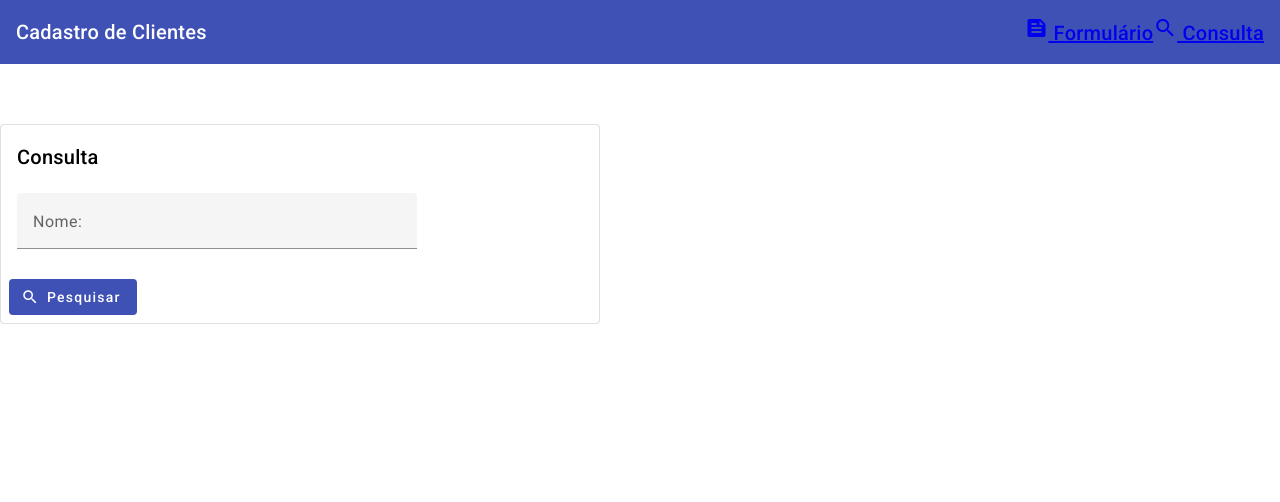
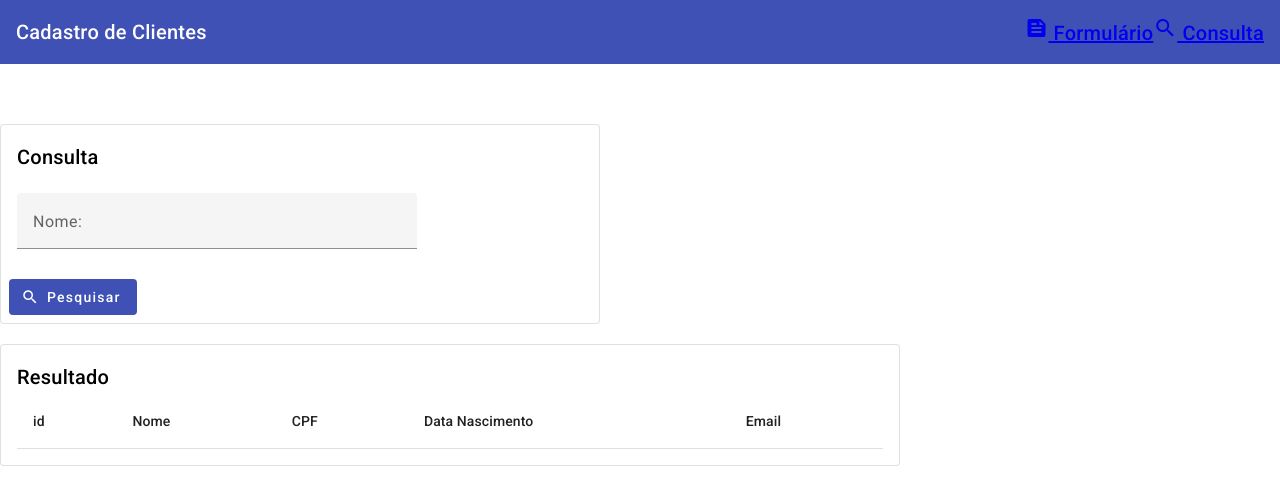
Before and after one commit to FranciscoCLira/DEV06-03-CRUD-Angular-Material, an Angular app: page /consulta in a window 1280 px wide. Shown: the top 502 px of the page. Built offline with nearby package versions, Linux system fonts and the light colour scheme.

Commit message:
37-Implementando a Table com Angular Material
   busca no browser por material.angular.il
   https://material.angular.dev/  ==> components => Table
     <>  ==> HTML  TS CSS

```diff
--- a/src/app/consulta/consulta.component.html
+++ b/src/app/consulta/consulta.component.html
@@ -6,7 +6,7 @@
           <mat-card-title>Consulta</mat-card-title>
         </mat-card-header>
         <mat-card-content class="mt-20">
-                    <div fxLayout="row" >
+          <div fxLayout="row">
             <div fxLayout="column" fxFlex="400px">
               <mat-form-field class="full-width">
                 <mat-label>Nome:</mat-label>
@@ -16,15 +16,55 @@
           </div>
         </mat-card-content>
         <mat-card-actions>
-                    <button type="submit" mat-flat-button color="primary" >
+          <button type="submit" mat-flat-button color="primary">
             <mat-icon fontIcon="search"></mat-icon>
             Pesquisar
           </button>
         </mat-card-actions>
       </mat-card>
-
     </form>
-
+  </div>
 </div>
 
+<div fxLayout="row" fxlLayoutAlign="center" class="mt-20">
+  <div fxLayout="column" fxFlex="900px">
+    <mat-card appearance="outlined">
+      <mat-card-header>
+        <mat-card-title>Resultado</mat-card-title>
+      </mat-card-header>
+      <mat-card-content>
+        <table mat-table [dataSource]="listaClientes">
+          <ng-container matColumnDef="id">
+            <th mat-header-cell *matHeaderCellDef>id</th>
+            <td mat-cell *matCellDef="let cliente">{{ cliente.id }}</td>
+          </ng-container>
+
+          <ng-container matColumnDef="nome">
+            <th mat-header-cell *matHeaderCellDef>Nome</th>
+            <td mat-cell *matCellDef="let cliente">{{ cliente.nome }}</td>
+          </ng-container>
+
+          <ng-container matColumnDef="cpf">
+            <th mat-header-cell *matHeaderCellDef>CPF</th>
+            <td mat-cell *matCellDef="let cliente">{{ cliente.cpf }}</td>
+          </ng-container>
+
+          <ng-container matColumnDef="dataNascimento">
+            <th mat-header-cell *matHeaderCellDef>Data Nascimento</th>
+            <td mat-cell *matCellDef="let cliente">
+              {{ cliente.dataNascimento }}
+            </td>
+          </ng-container>
+
+          <ng-container matColumnDef="email">
+            <th mat-header-cell *matHeaderCellDef>Email</th>
+            <td mat-cell *matCellDef="let cliente">{{ cliente.email }}</td>
+          </ng-container>
+
+          <tr mat-header-row *matHeaderRowDef="colunasTable"></tr>
+          <tr mat-row *matRowDef="let row; columns: colunasTable"></tr>
+        </table>
+      </mat-card-content>
+    </mat-card>
   </div>
+</div>
--- a/src/app/consulta/consulta.component.ts
+++ b/src/app/consulta/consulta.component.ts
@@ -1,4 +1,5 @@
 import { Component } from '@angular/core';
+import { CommonModule } from '@angular/common';
 
 import { FlexLayoutModule } from '@angular/flex-layout';
 import { MatCardModule } from '@angular/material/card';
@@ -19,7 +20,8 @@
     MatInputModule,
     MatIconModule,
     MatTableModule,
-    MatButtonModule
+    MatButtonModule,
+    CommonModule,
   ],
   templateUrl: './consulta.component.html',
   styleUrl: './consulta.component.scss'
@@ -27,6 +29,7 @@
 export class ConsultaComponent {
 
   listaClientes: Cliente[] = [];
+  colunasTable: string[] = ['id', 'nome', 'cpf', 'dataNascimento', 'email'];
 
   constructor(private service: ClienteService) {
   }
```
Lines whose indentation alone changed are shown as unchanged.
